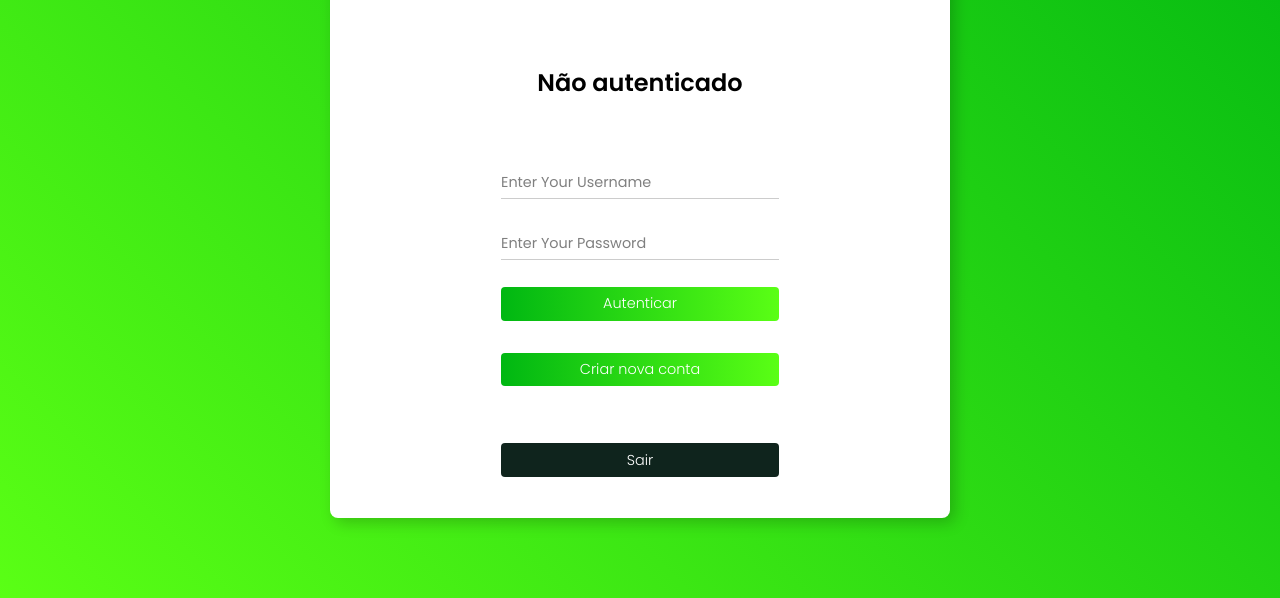
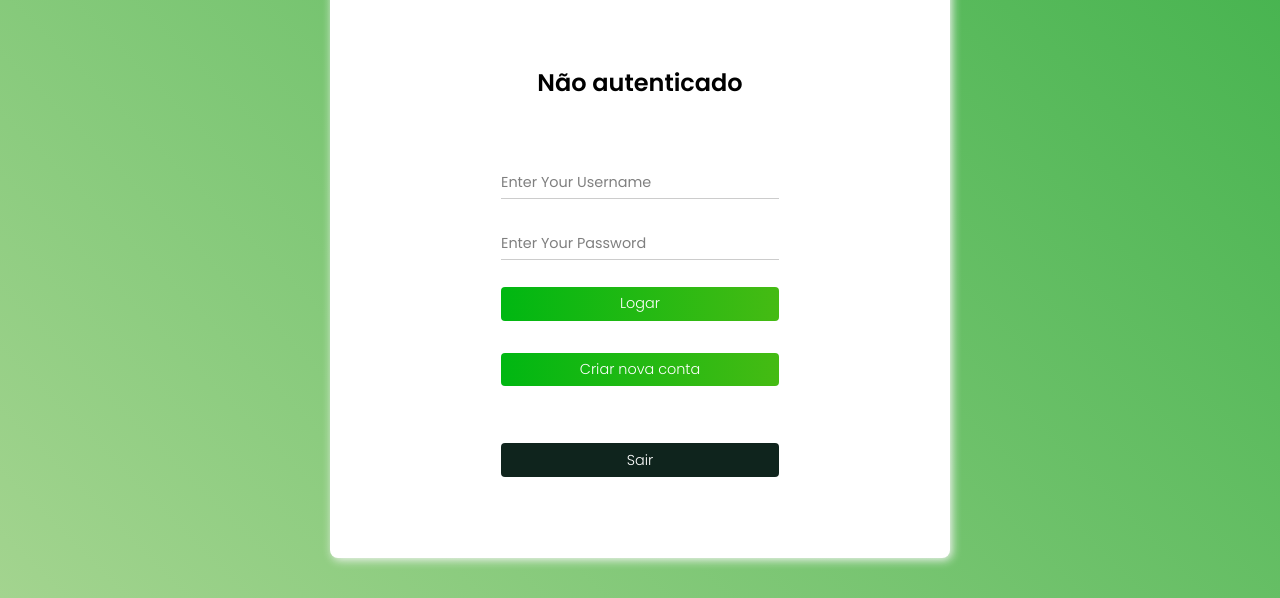
Before and after one commit to Luc4sGomes/ESA_UPFB_SI, a plain HTML site: page login.html in a window 1280 px wide. Shown: the part 202-800 px from the top of the page. Drawn offline with nearby package versions, Linux system fonts and the light colour scheme.

Commit message:
added changes in layout

```diff
--- a/css/login.css
+++ b/css/login.css
@@ -17,7 +17,7 @@ body {
   font-family: "Poppins", sans-serif;
   height: 100%;
   width: 100vw;
-  background: linear-gradient(45deg, #5aff15, #00b712);
+  background: linear-gradient(45deg, #a3d48f, #3fb14a);
   background-repeat: no-repeat;
 
   display: flex;
@@ -46,11 +46,12 @@ body {
 }
 
 .container {
-  height: 80%;
+  height: 90%;
   display: flex;
   align-items: center;
   justify-content: center;
   flex-flow: column wrap;
+  box-shadow: 2px 2px 10px whitesmoke;
 }
 
 .input-field {
@@ -74,7 +75,6 @@ main.container {
   min-width: 620px;
   min-height: 60vh;
   padding: 2rem;
-  box-shadow: 5px 5px 15px rgba(0, 0, 0, 0.2);
   border-radius: 8px;
 }
 
@@ -139,7 +139,7 @@ form .input-field:first-child {
   margin-top: 2rem;
   padding: 0.4rem;
   width: 50%;
-  background: linear-gradient(to left, #5aff15, #00b712);
+  background: linear-gradient(to left, #45bb13, #00b712);
   cursor: pointer;
   color: white;
   font-size: 0.9rem;
--- a/login.html
+++ b/login.html
@@ -34,7 +34,7 @@
       </form>
 
       <button class="btn btn-lg btn-block btn-primary but" id="authEmailPassButton">
-        Autenticar
+        Logar
       </button>
       <button class="btn btn-lg btn-block btn-info but" id="createUserButton">
         Criar nova conta
```
